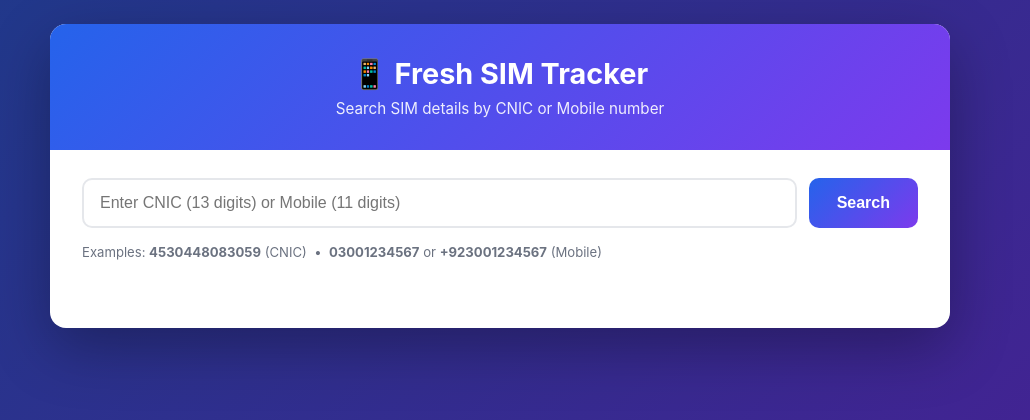
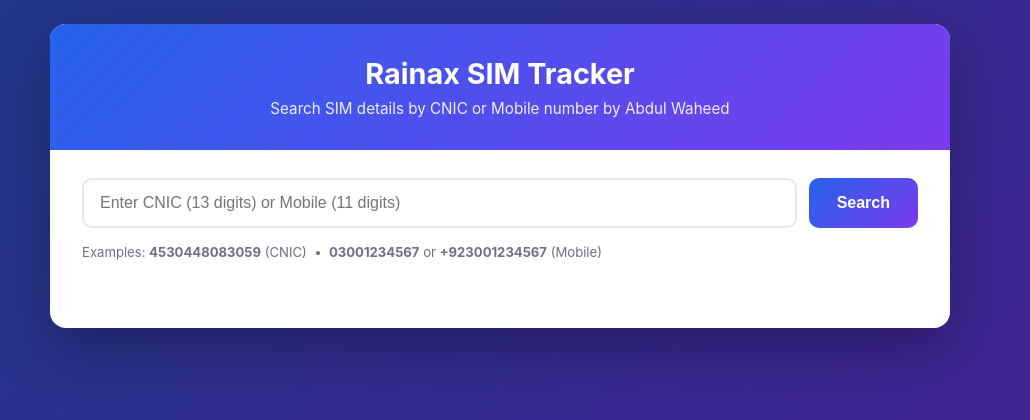
Before and after one commit to abdulraina/CNIC, a Flask app: page / in a window 1280 px wide. Shown: the top 420 px of the page, without its empty margins (140-1170 px from the left). Run offline with Flask 3, Linux system fonts and the light colour scheme.

Commit message:
Update index.html

```diff
--- a/templates/index.html
+++ b/templates/index.html
@@ -3,7 +3,7 @@
 <head>
 <meta charset="UTF-8" />
 <meta name="viewport" content="width=device-width, initial-scale=1.0" />
-<title>Fresh SIM Tracker — CNIC & Mobile Lookup</title>
+<title>Rainax SIM Tracker — CNIC & Mobile Lookup</title>
 <style>
   * { box-sizing: border-box; }
   body {
@@ -170,10 +170,9 @@
 <body>
   <div class="container">
     <div class="header">
-      <h1>📱 Fresh SIM Tracker</h1>
-      <p>Search SIM details by CNIC or Mobile number</p>
+      <h1>Rainax SIM Tracker</h1>
+      <p>Search SIM details by CNIC or Mobile number by Abdul Waheed</p>
     </div>
-
     <div class="form-wrap">
       <form id="searchForm" class="form-row">
         <input
```
